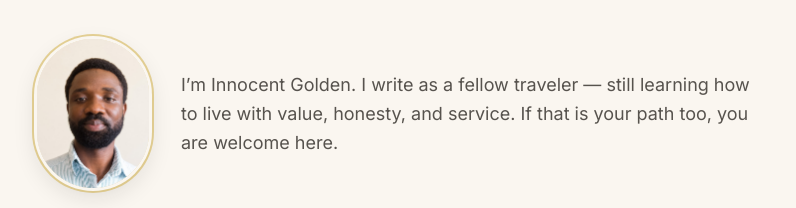
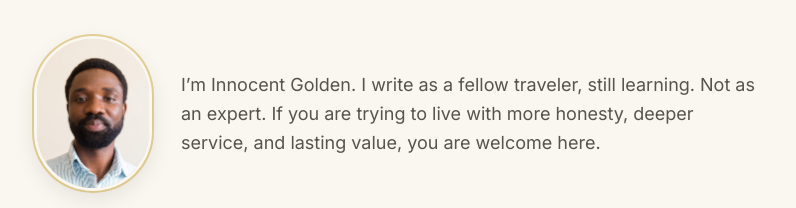
Before and after one commit to innocent-yeboah/offervaluewithinnocent, a Next.js app: page / in a window 1280 px wide. Shown: the part 350-558 px from the top of the page, without its empty margins (239-1035 px from the left). Built offline with nearby package versions, Linux system fonts and the light colour scheme; no server answers; the database is empty.

Commit message:
Let the home welcome speak in Innocent’s voice, without an em dash.
Co-authored-by: Cursor <cursoragent@cursor.com>

```diff
--- a/app/page.tsx
+++ b/app/page.tsx
@@ -22,8 +22,9 @@ export default async function HomePage() {
       <div className="mt-8 flex flex-col items-start gap-5 sm:flex-row sm:items-center sm:gap-8">
         <AuthorPortrait size="home" />
         <p className="max-w-2xl text-base leading-relaxed text-pretty text-muted sm:text-lg">
-          I’m {site.author}. I write as a fellow traveler — still learning how to live with value,
-          honesty, and service. If that is your path too, you are welcome here.
+          I’m {site.author}. I write as a fellow traveler, still learning. Not as an expert. If you
+          are trying to live with more honesty, deeper service, and lasting value, you are welcome
+          here.
         </p>
       </div>
 
```
